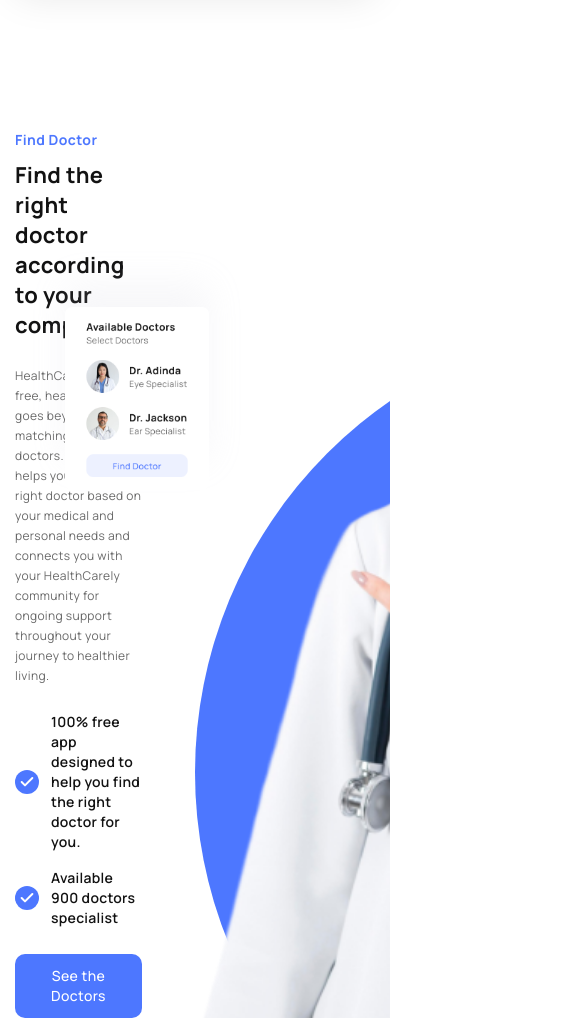
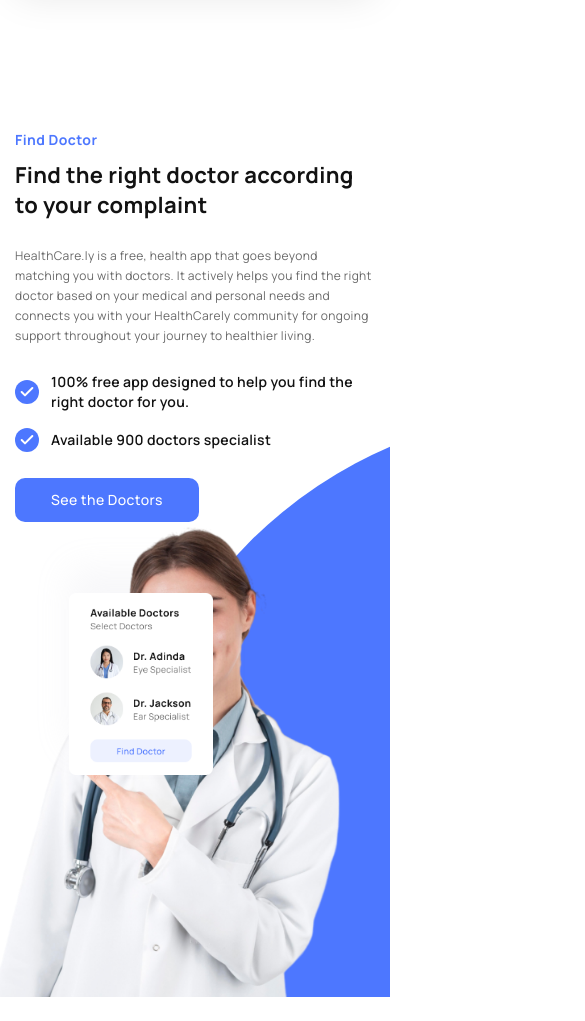
Before and after one commit to nazimajumaniyazova/HealhtyCarely-landing-page, a plain HTML site: page index.html in a window 390 px wide. Shown: the part 1640-2661 px from the top of the page, 585 px wide, since content can reach past the window. Drawn offline with Linux system fonts and the light colour scheme.

Commit message:
mobile varsion implemented

```diff
--- a/css/sass/components/_find-doctor.scss
+++ b/css/sass/components/_find-doctor.scss
@@ -7,6 +7,9 @@
 .find-doctor__wrapper {
     display: flex;
     justify-content: space-between;
+    @include media-tablet {
+        flex-direction: column;
+    }
 }
 
 .find-doctor__content {
@@ -28,21 +31,38 @@
     display: flex;
     position: relative;
     z-index: 2;
+    @include media-tablet {
+        justify-content: flex-end;
+    }
 }
 
 .find-doctor__card-profile {
     position: absolute;
-    left: -15%;
-    top: 20%;
+    left: -8%;
+    top: 25%;
     max-width: 144px;
     max-height: 178px;
     border-radius: 10px;
     box-shadow: 0px -24px 34px rgba(199, 201, 217, 0.15);
     border-radius: 10px;
     z-index: 5;
+    @include media-tablet {
+        left: 25%;
+        top: 15%;
+    }
+    @include media-mobile {
+        left: 15%;
+        top: 15%;
+    }
 }
 
-.find-doctor__image {}
+.find-doctor__image {
+    max-width: 516px;
+    @include media-tablet {
+        max-width: 416px;
+        height: auto;
+    }
+}
 
 .find-doctor__circle-elem {
     position: absolute;
@@ -53,6 +73,10 @@
     border-radius: 50%;
     background-color: $color-primary;
     z-index: -1;
+    @include media-tablet {
+        left: 30%;
+        top: 38%;
+    }
 }
 
 .find-doctor__oportinuties {
--- a/css/sass/components/_make-schedule.scss
+++ b/css/sass/components/_make-schedule.scss
@@ -1,12 +1,15 @@
 .make-schedule {
     padding-top: 150px;
+    @include media-tablet {
+        padding-top: 100px;
+    }
 }
 
 .make-schedule__wrapper {
     display: flex;
     gap: 70px;
     @include media-tablet {
-        flex-wrap: wrap;
+        flex-direction: column;
     }
 }
 
@@ -42,10 +45,12 @@
 
 .make-schedule__img {
     align-self: center;
+    display: flex;
+    align-items: center;
+    justify-content: center;
     @include media-tablet {
         flex-basis: 100%;
         order: 2;
-        border: 1px solid green;
     }
 }
 
@@ -53,17 +58,16 @@
     display: block;
     position: relative;
     border-radius: 1000px;
-    @include media-tablet {
-        align-self: center;
-        justify-self: center;
+    @include media-mobile {
+        max-width: 526px;
+    }
+    @include media-mobile-small {
+        max-width: 426px;
+        height: auto;
     }
 }
 
 picture {
-    @include media-tablet {
-        align-self: center;
-        justify-self: center;
-    }
     position: relative;
     &::after {
         content: '';
@@ -80,11 +84,43 @@ picture {
         content: '';
         position: absolute;
         bottom: -3%;
-        right: 2%;
+        left: -2%;
         width: 611px;
         height: 375px;
         border: 2px solid $color-primary;
         border-radius: 1000px;
         z-index: -1;
     }
+    @include media-tablet {
+        align-self: center;
+        justify-self: center;
+    }
+    @include media-mobile {
+        &::after {
+            top: -3%;
+            left: 2%;
+            width: 521px;
+            height: 285px;
+        }
+        &::before {
+            bottom: -3%;
+            left: -2%;
+            width: 521px;
+            height: 285px;
+        }
+    }
+    @include media-mobile-small {
+        &::after {
+            top: -3%;
+            left: 2%;
+            width: 421px;
+            height: 250px;
+        }
+        &::before {
+            bottom: -3%;
+            left: -2%;
+            width: 421px;
+            height: 250px;
+        }
+    }
 }
--- a/css/sass/components/_rating.scss
+++ b/css/sass/components/_rating.scss
@@ -19,6 +19,9 @@
     display: flex;
     justify-content: center;
     gap: 30px;
+    @include media-mobile-small {
+        flex-wrap: wrap;
+    }
 }
 
 .counter {
```
Also changed, not shown: css/style.css, 1 other file.
